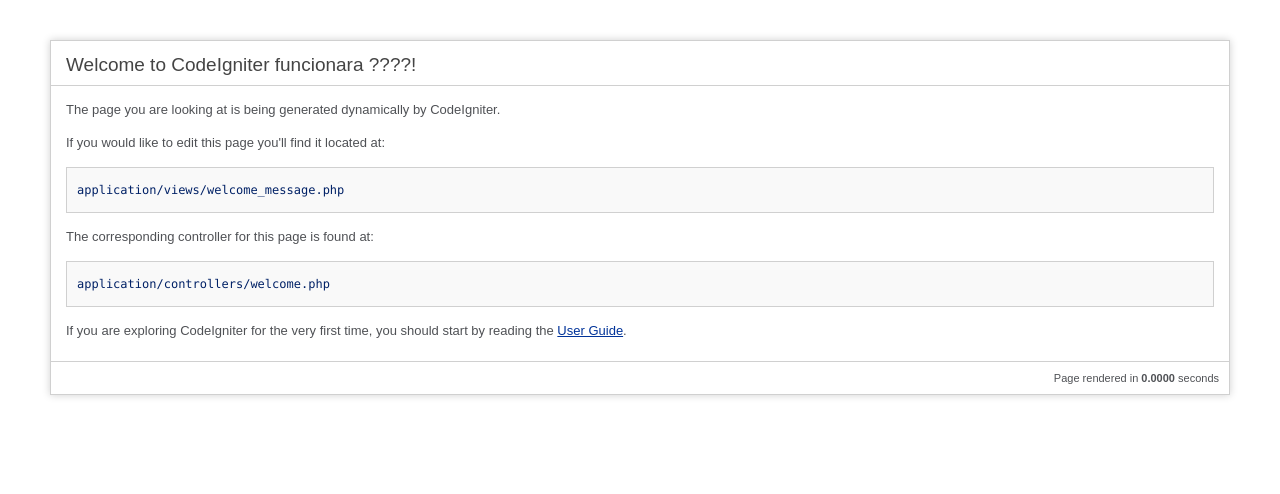
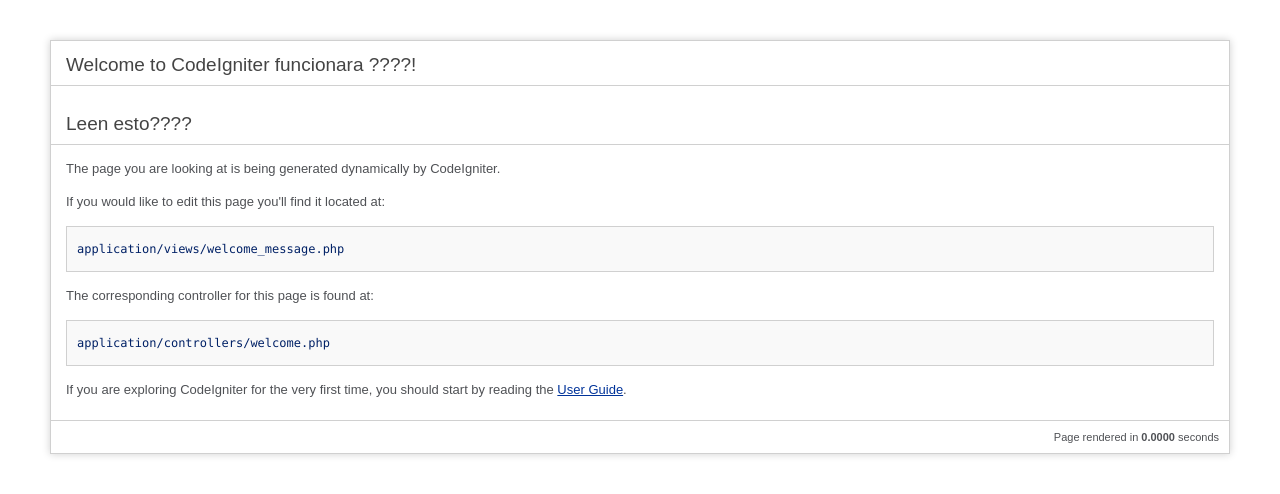
Before and after one commit to jeici/siatg, a CodeIgniter app: page / in a window 1280 px wide. Shown: the top 494 px of the page. Run offline with CodeIgniter, Linux system fonts and the light colour scheme.

Commit message:
le agregue una linea

```diff
--- a/application/views/welcome_message.php
+++ b/application/views/welcome_message.php
@@ -69,6 +69,7 @@
 <div id="container">
 	<h1>Welcome to CodeIgniter funcionara ????!</h1>
 
+	<h1>Leen esto????</h1>
 	<div id="body">
 		<p>The page you are looking at is being generated dynamically by CodeIgniter.</p>
 
```
